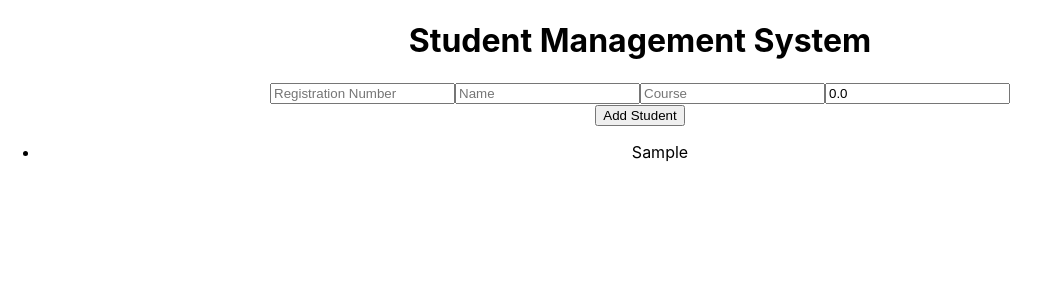
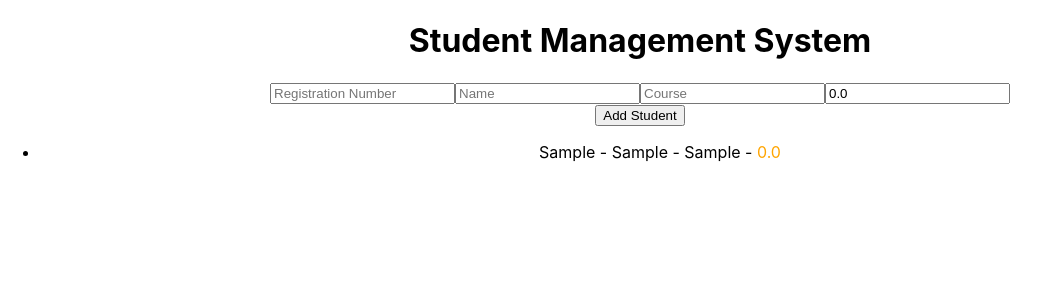
Before and after one commit to ImeshaMadhumali/IT3133-Assignment2, a React (Create React App) app in the folder student-management-app/: page / in a window 1280 px wide. Both pictures are taken after typing "Sample", "Sample", "Sample" into the empty fields and a click on the button "Add Student". Shown: the top 300 px of the page, without its empty margins (0-1050 px from the left). Built offline with nearby package versions, Linux system fonts and the light colour scheme.

Commit message:
Add GPA highlighting based on value

```diff
--- a/student-management-app/src/components/Student.js
+++ b/student-management-app/src/components/Student.js
@@ -27,6 +27,12 @@ export default function Student() {
   const handleChange = (e) => {
     const { name, value } = e.target;
     setStudent((prev) => ({ ...prev, [name]: value }));
+  };
+
+  const getGPAColor = (gpa) => {
+    if (gpa >= 3.7) return "green"; // First Class
+    if (gpa >= 3.0) return "blue";  // Second Upper
+    return "orange";                // Second Lower
   };
 
   return (
@@ -64,10 +70,13 @@ export default function Student() {
     <button onClick={addStudent}>Add Student</button>
 
     <ul>
-      {students.map((s, index) => (
-        <li key={index}>{s.name}</li>
-      ))}
-    </ul>
+        {students.map((s, index) => (
+          <li key={index}>
+            {s.name} - {s.regno} - {s.course} -{" "}
+            <span style={{ color: getGPAColor(s.gpa) }}>{s.gpa}</span>
+          </li>
+        ))}
+      </ul>
     </div>
   );
 }
```
